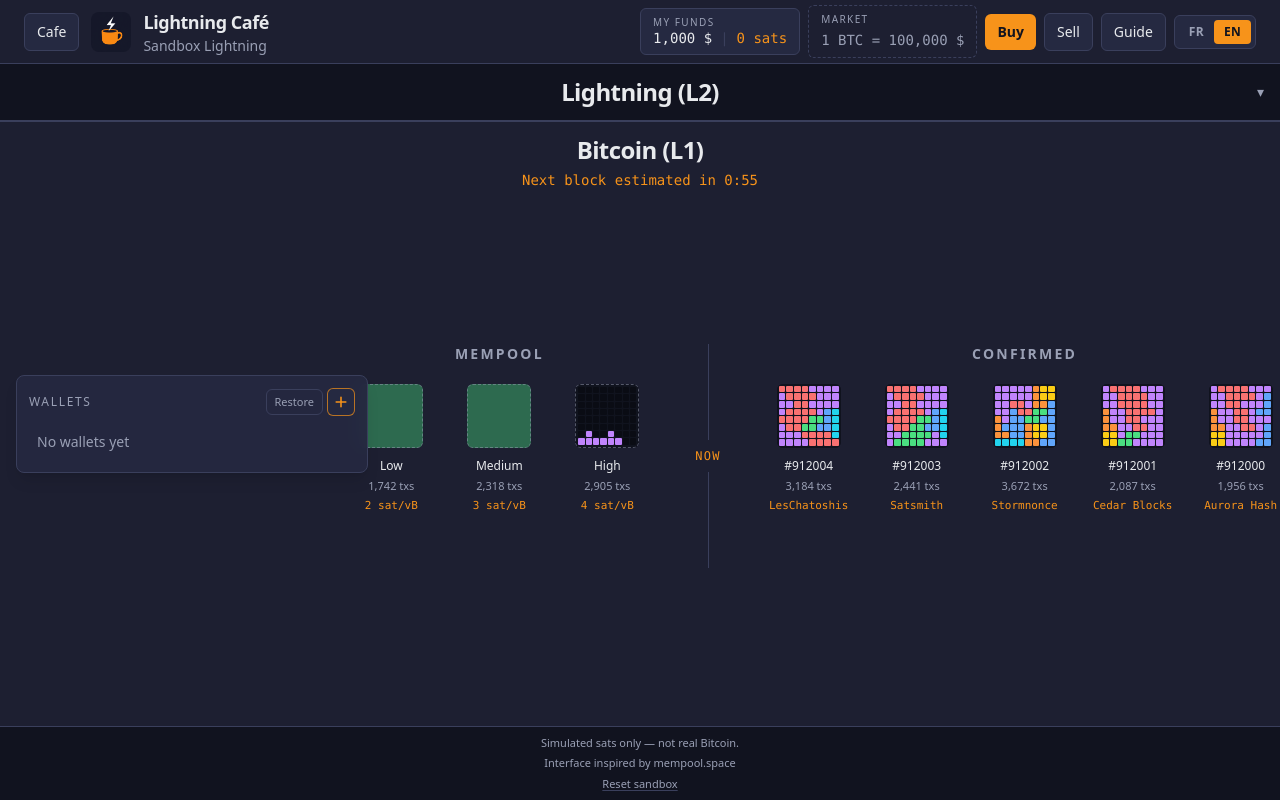
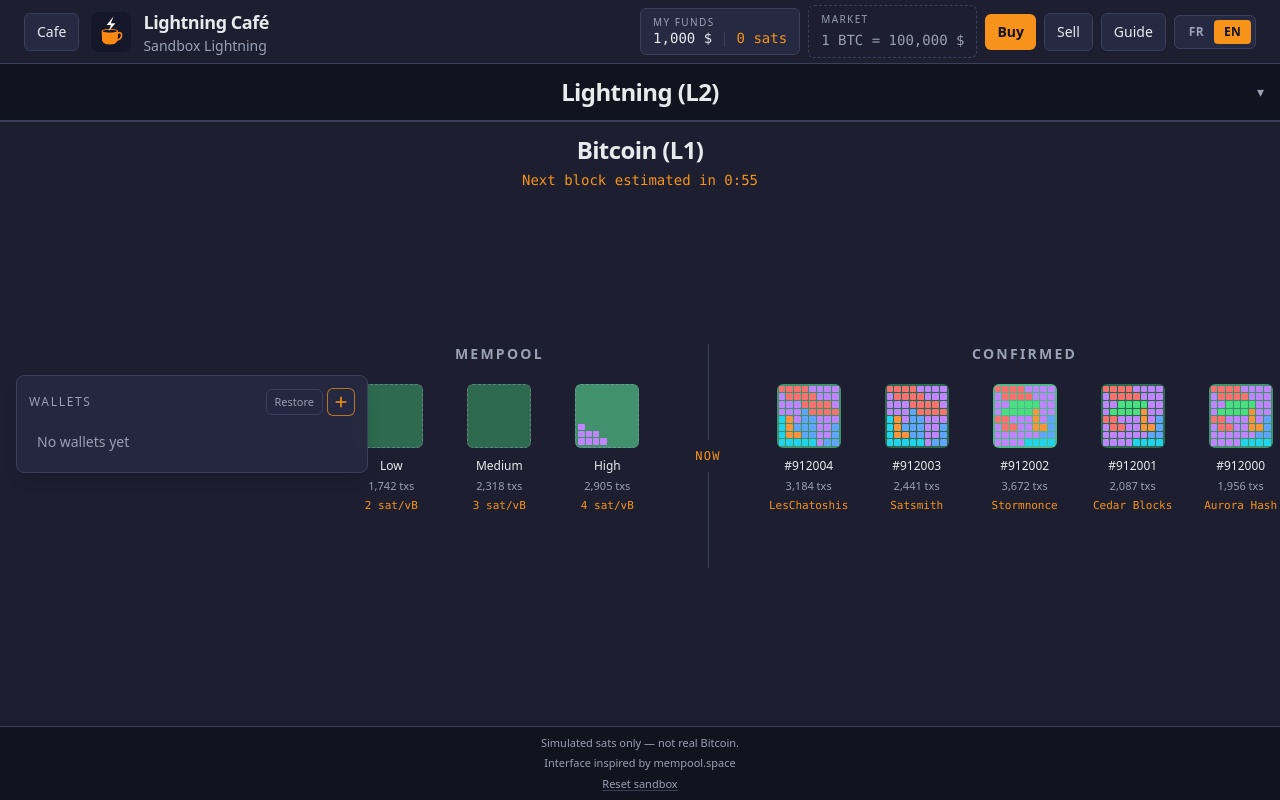
Before and after one commit to g1llez/lightning-cafe, a React (Vite) app: page / in a window 1280 px wide. Built offline with nearby package versions, Linux system fonts and the light colour scheme.

Commit message:
Restore tetris motion, keep the green well, and gate drops with a smoke test.

```diff
--- a/package.json
+++ b/package.json
@@ -13,7 +13,8 @@
     "test:watch": "vitest",
     "test:session-api": "node tests/session-api-smoke.mjs",
     "test:browser": "node tests/browser/check-buy-flight.mjs",
-    "test:browser:send": "node tests/browser/check-send-wallets.mjs"
+    "test:browser:send": "node tests/browser/check-send-wallets.mjs",
+    "test:browser:tetris": "node tests/browser/check-tetris-drop.mjs"
   },
   "dependencies": {
     "i18next": "^25.3.2",
--- a/src/components/BitcoinLayer.tsx
+++ b/src/components/BitcoinLayer.tsx
@@ -73,11 +73,11 @@ function BlockTile({
           className="relative"
         >
           <div
-            className={`h-16 w-16 overflow-hidden rounded-md ${
-              packing ? 'bg-bg-primary' : toneForFee(feeRate)
-            } ${upcoming ? 'border border-dashed border-text-muted/50' : ''} ${
-              highlight ? 'ring-2 ring-accent ring-offset-2 ring-offset-bg-secondary' : ''
-            } ${ghost ? 'opacity-0' : ''}`}
+            className={`h-16 w-16 overflow-hidden rounded-md ${toneForFee(feeRate)} ${
+              upcoming ? 'border border-dashed border-text-muted/50' : ''
+            } ${highlight ? 'ring-2 ring-accent ring-offset-2 ring-offset-bg-secondary' : ''} ${
+              ghost ? 'opacity-0' : ''
+            }`}
           >
             {packing && !ghost ? (
               <BlockTetris
@@ -106,11 +106,13 @@ function BlockTile({
 
 function MineFlight({
   packing,
+  feeRate,
   highlight,
   badge,
   onDone,
 }: {
   packing: { seed: string; txCount: number; minePieces: number }
+  feeRate: number
   highlight: boolean
   badge: number
   onDone: () => void
@@ -166,7 +168,7 @@ function MineFlight({
     <div
       ref={tileRef}
       aria-hidden="true"
-      className={`pointer-events-none fixed z-[55] overflow-hidden rounded-md bg-bg-primary ${
+      className={`pointer-events-none fixed z-[55] overflow-hidden rounded-md ${toneForFee(feeRate)} ${
         highlight ? 'ring-2 ring-accent ring-offset-2 ring-offset-bg-secondary' : ''
       }`}
     >
@@ -236,23 +238,10 @@ export function BitcoinLayer({ fill, onMessage, onSatsSent }: BitcoinLayerProps)
   }
 
   function mempoolTip(block: ProjectedBlock) {
-    const rows = inspectMempoolLane(player, chain.marketRate, block.priority)
     return (
-      <div className="flex flex-col gap-1.5">
-        <p>
-          {t('layers.upcomingBlockTip', {
-            priority: priorityLabel(block.priority),
-            txs: block.txCount.toLocaleString(),
-          })}
-        </p>
-        <p className="font-mono text-[11px] text-text-muted">
-          {block.feeRate} sat/vB · {t('layers.feeTip')}
-        </p>
-        {block.priority === 'high' && (
-          <p className="text-[11px] text-text-muted">{t('layers.nextUp')}</p>
-        )}
-        {addressTip(rows)}
-      </div>
+      <p className="font-mono text-[11px]">
+        {t('layers.txCount', { txs: block.txCount.toLocaleString() })} · {block.feeRate} sat/vB
+      </p>
     )
   }
 
@@ -415,6 +404,7 @@ export function BitcoinLayer({ fill, onMessage, onSatsSent }: BitcoinLayerProps)
             txCount: mining.txCount,
             minePieces: ownSettledInBlock(player, mining.height).length,
           }}
+          feeRate={mining.feeRate}
           highlight={ownSettledInBlock(player, mining.height).length > 0}
           badge={ownSettledInBlock(player, mining.height).length}
           onDone={() => setMining(null)}
--- a/src/components/BlockTetris.tsx
+++ b/src/components/BlockTetris.tsx
@@ -22,7 +22,7 @@ function cellStyle(cell: TetrisCell | Pick<TetrisFalling, 'color' | 'kind'>, fal
   style?: { backgroundColor: string; boxShadow?: string }
 } {
   if (!cell) {
-    return { className: 'bg-black/35' }
+    return { className: 'bg-transparent' }
   }
   return {
     className: falling ? 'brightness-125' : '',
@@ -38,7 +38,7 @@ export function BlockTetris({ seed, fill, txCount, minePieces, interval }: Block
   fillRef.current = fill
   const [progress, setProgress] = useState(fill)
   const plan = useMemo(() => tetrisPlan(seed, txCount, minePieces), [seed, txCount, minePieces])
-  const frozen = interval <= 0 || fill >= 1
+  const frozen = interval <= 0
 
   useEffect(() => {
     if (frozen) {
@@ -66,7 +66,7 @@ export function BlockTetris({ seed, fill, txCount, minePieces, interval }: Block
   const snap = tetrisSnapshot(plan, frozen ? 1 : progress)
 
   return (
-    <div className="relative h-full w-full bg-bg-primary/80" aria-hidden="true">
+    <div className="relative h-full w-full" data-testid="block-tetris" aria-hidden="true">
       <div
         className="grid h-full w-full gap-px p-0.5"
         style={{
@@ -92,7 +92,7 @@ function FallingPiece({ piece }: { piece: TetrisFalling }) {
   const look = cellStyle(piece, true)
 
   return (
-    <div className="pointer-events-none absolute inset-0.5">
+    <div className="pointer-events-none absolute inset-0.5" data-testid="tetris-falling" data-y={piece.y.toFixed(3)}>
       {piece.cells.map(([dx, dy]) => (
         <span
           key={`${dx}-${dy}`}
--- a/src/simulation/tetris.ts
+++ b/src/simulation/tetris.ts
@@ -45,167 +45,10 @@ export type TetrisFalling = {
   color: Exclude<TetrisColor, 'mine'>
 }
 
-type Raw = Omit<TetrisPiece, 'kind'>
-
-type Shape = { cells: [number, number][]; color: Exclude<TetrisColor, 'mine'> }
-
-const O: Shape = {
-  color: 'yellow',
-  cells: [
-    [0, 0],
-    [1, 0],
-    [0, 1],
-    [1, 1],
-  ],
-}
-const I_H: Shape = {
-  color: 'cyan',
-  cells: [
-    [0, 0],
-    [1, 0],
-    [2, 0],
-    [3, 0],
-  ],
-}
-const I_V: Shape = {
-  color: 'cyan',
-  cells: [
-    [0, 0],
-    [0, 1],
-    [0, 2],
-    [0, 3],
-  ],
-}
-const T_U: Shape = {
-  color: 'purple',
-  cells: [
-    [0, 0],
-    [1, 0],
-    [2, 0],
-    [1, 1],
-  ],
-}
-const T_D: Shape = {
-  color: 'purple',
-  cells: [
-    [1, 0],
-    [0, 1],
-    [1, 1],
-    [2, 1],
-  ],
-}
-const T_L: Shape = {
-  color: 'purple',
-  cells: [
-    [1, 0],
-    [0, 1],
-    [1, 1],
-    [1, 2],
-  ],
-}
-const T_R: Shape = {
-  color: 'purple',
-  cells: [
-    [0, 0],
-    [0, 1],
-    [1, 1],
-    [0, 2],
-  ],
-}
-const L: Shape = {
-  color: 'orange',
-  cells: [
-    [0, 0],
-    [0, 1],
-    [0, 2],
-    [1, 2],
-  ],
-}
-const J: Shape = {
-  color: 'blue',
-  cells: [
-    [1, 0],
-    [1, 1],
-    [1, 2],
-    [0, 2],
-  ],
-}
-const S: Shape = {
-  color: 'green',
-  cells: [
-    [1, 0],
-    [2, 0],
-    [0, 1],
-    [1, 1],
-  ],
-}
-const Z: Shape = {
-  color: 'red',
-  cells: [
-    [0, 0],
-    [1, 0],
-    [1, 1],
-    [2, 1],
-  ],
-}
-
-function emptyOcc(): boolean[][] {
-  return Array.from({ length: TETRIS_ROWS }, () => Array.from({ length: TETRIS_COLS }, () => false))
-}
+type Raw = Omit<TetrisPiece, "kind">
 
 function emptyGrid(): TetrisCell[][] {
   return Array.from({ length: TETRIS_ROWS }, () => Array.from({ length: TETRIS_COLS }, () => null))
-}
-
-function shuffle<T>(items: T[], random: () => number): T[] {
-  const next = [...items]
-  for (let index = next.length - 1; index > 0; index -= 1) {
-    const swap = Math.floor(random() * (index + 1))
-    const a = next[index]
-    const b = next[swap]
-    if (a !== undefined && b !== undefined) {
-      next[index] = b
-      next[swap] = a
-    }
-  }
-  return next
-}
-
-function firstEmpty(occ: boolean[][]): [number, number] | null {
-  for (let y = 0; y < TETRIS_ROWS; y += 1) {
-    for (let x = 0; x < TETRIS_COLS; x += 1) {
-      if (!occ[y]?.[x]) {
-        return [x, y]
-      }
-    }
-  }
-  return null
-}
-
-function fits(occ: boolean[][], cells: [number, number][], originX: number, originY: number): boolean {
-  return cells.every(([dx, dy]) => {
-    const x = originX + dx
-    const y = originY + dy
-    return x >= 0 && x < TETRIS_COLS && y >= 0 && y < TETRIS_ROWS && !occ[y]?.[x]
-  })
-}
-
-function cover(occ: boolean[][], cells: [number, number][], originX: number, originY: number, value: boolean) {
-  for (const [dx, dy] of cells) {
-    const row = occ[originY + dy]
-    if (row) {
-      row[originX + dx] = value
-    }
-  }
-}
-
-function toRaw(shape: Shape, originX: number, originY: number): Raw {
-  return {
-    x: originX,
-    landY: originY,
-    color: shape.color,
-    cells: shape.cells.map(([x, y]) => [x, y] as [number, number]),
-  }
 }
 
 /** Pre-packed mixed wells — never all-O or all-I. */
@@ -316,59 +159,15 @@ function isVaried(raw: Raw[]): boolean {
   return cyan <= 4 && yellow <= 4
 }
 
-const FANCY_SHAPES = [T_U, T_D, T_L, T_R, L, J, S, Z]
-const PLAIN_SHAPES = [O, I_H, I_V]
-
-function searchTile(random: () => number): Raw[] | null {
-  const occ = emptyOcc()
-  const placed: Raw[] = []
-  // Prefer T/L/J/S/Z so we do not collapse into only cubes or bars.
-  const bag = [...shuffle(FANCY_SHAPES, random), ...shuffle(PLAIN_SHAPES, random)]
-  let steps = 0
-
-  function solve(): boolean {
-    steps += 1
-    if (steps > 20_000) {
-      return false
-    }
-    const hole = firstEmpty(occ)
-    if (!hole) {
-      return true
-    }
-    const [emptyX, emptyY] = hole
-    for (const shape of bag) {
-      for (const [px, py] of shape.cells) {
-        const originX = emptyX - px
-        const originY = emptyY - py
-        if (!fits(occ, shape.cells, originX, originY)) {
-          continue
-        }
-        cover(occ, shape.cells, originX, originY, true)
-        placed.push(toRaw(shape, originX, originY))
-        if (solve()) {
-          return true
-        }
-        placed.pop()
-        cover(occ, shape.cells, originX, originY, false)
-      }
-    }
-    return false
-  }
-
-  return solve() ? placed : null
-}
-
 const SAFE_WELLS = MIXED_WELLS.filter(coversExactly).filter(isVaried)
 
+/** Instant pick among mixed wells — no search on the UI thread. */
 function pickWell(seed: string, txCount: number): Raw[] {
   const random = seededRandom(`${seed}|${txCount}|tiles`)
-  for (let attempt = 0; attempt < 32; attempt += 1) {
-    const found = searchTile(() => random())
-    if (found && coversExactly(found) && isVaried(found)) {
-      return found
-    }
+  if (SAFE_WELLS.length === 0) {
+    throw new Error('No mixed tetris wells available')
   }
-  return SAFE_WELLS[Math.floor(random() * SAFE_WELLS.length)] ?? SAFE_WELLS[0]!
+  return SAFE_WELLS[Math.floor(random() * SAFE_WELLS.length)]!
 }
 
 function stamp(
--- /dev/null
+++ b/tests/browser/check-tetris-drop.mjs
@@ -0,0 +1,50 @@
+/**
+ * Smoke-check that the high-lane tetris piece actually moves down.
+ * Run with a local preview: npm run build && npm run preview
+ * Then: npm run test:browser:tetris
+ */
+import { chromium } from 'playwright'
+import { mkdirSync } from 'node:fs'
+
+const URL = process.env.TETRIS_URL ?? 'http://127.0.0.1:4173/lightning-cafe/?block=12'
+const SHOTS = 'tests/browser/shots'
+
+mkdirSync(SHOTS, { recursive: true })
+
+const browser = await chromium.launch()
+const page = await browser.newPage({ viewport: { width: 1280, height: 800 } })
+
+page.on('pageerror', (error) => console.log('[pageerror]', error.message))
+
+await page.goto(URL, { waitUntil: 'networkidle' })
+
+const falling = page.getByTestId('tetris-falling')
+await falling.waitFor({ state: 'visible', timeout: 8_000 })
+
+const samples = []
+const deadline = Date.now() + 2_500
+while (Date.now() < deadline && samples.length < 50) {
+  if ((await falling.count()) === 1) {
+    samples.push(Number(await falling.getAttribute('data-y')))
+  }
+  await page.waitForTimeout(40)
+}
+
+await page.screenshot({ path: `${SHOTS}/tetris-drop.png` })
+await browser.close()
+
+let rose = 0
+for (let index = 1; index < samples.length; index += 1) {
+  const prev = samples[index - 1]
+  const next = samples[index]
+  if (Number.isFinite(prev) && Number.isFinite(next) && next > prev + 0.2) {
+    rose += 1
+  }
+}
+
+console.log(`falling samples: ${samples.slice(0, 8).map((y) => y.toFixed(2)).join(' -> ')}... (${samples.length} total, ${rose} down-steps)`)
+
+if (rose < 2) {
+  console.error('Tetris piece did not move down during the drop window')
+  process.exitCode = 1
+}
```
Also changed, not shown: 1 other file (tests, documents, lock files or other folders).
